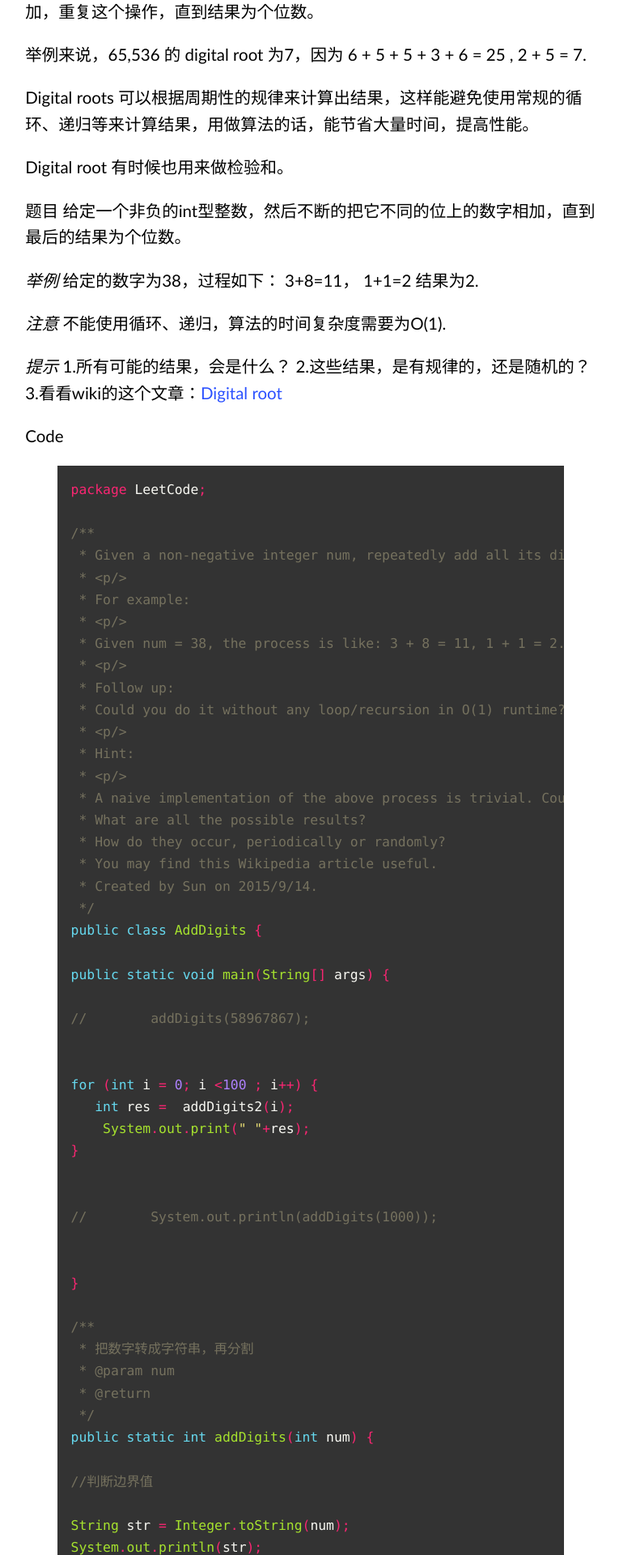
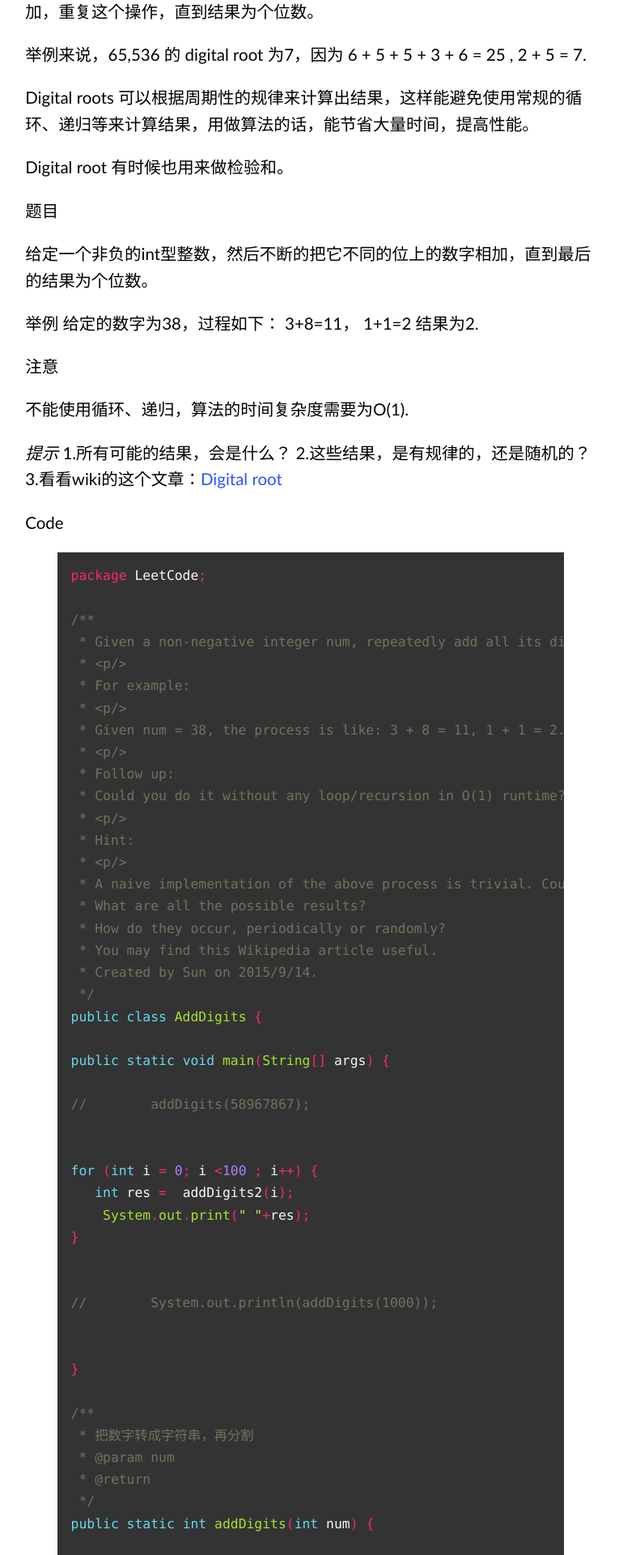
Before and after one commit to skyquiet/skyquiet.github.io, a Jekyll site: the page built from _posts/2015-09-15-DigitalRoot.md, in a window 1280 px wide. Shown: the part 574-2494 px from the top of the page at 81% size, without its empty margins (256-1021 px from the left). Built offline with Jekyll 4.4.1, drawn with Linux system fonts in a browser that asks for light colours; nearby versions of some CDN libraries; some web fonts are replaced.

```diff
--- a/_posts/2015-09-15-DigitalRoot.md
+++ b/_posts/2015-09-15-DigitalRoot.md
@@ -22,18 +22,22 @@ Digital root  有时候也用来做检验和。
 
 
 **题目**
+
+
 给定一个非负的int型整数，然后不断的把它不同的位上的数字相加，直到最后的结果为个位数。
 
 
-*举例*
+**举例**
 给定的数字为38，过程如下：
 3+8=11，
 1+1=2
 结果为2.
 
 
-*注意*
-不能使用循环、递归，算法的时间复杂度需要为O(1).
+**注意**
+
+
+**不能使用循环、递归，算法的时间复杂度需要为O(1).**
 
 
 *提示*
```
